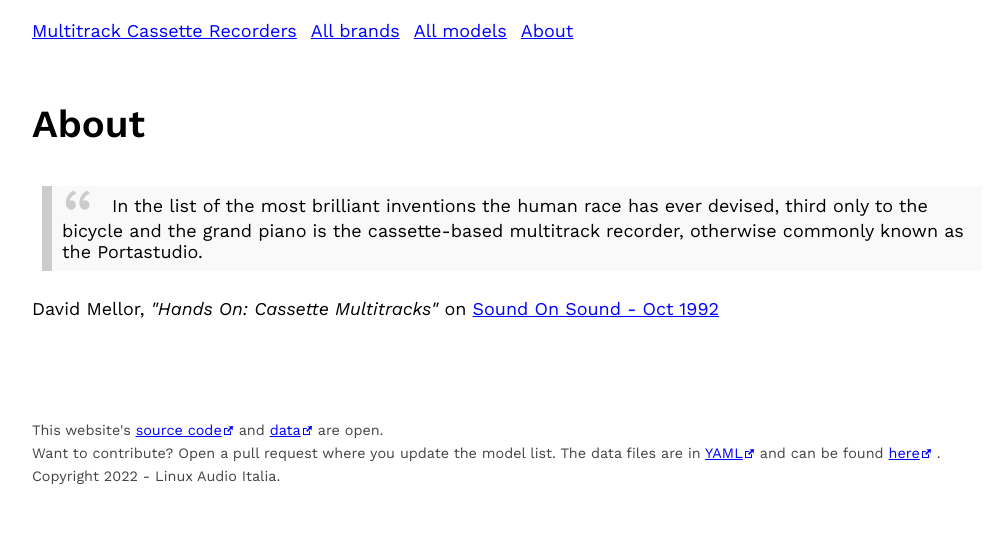
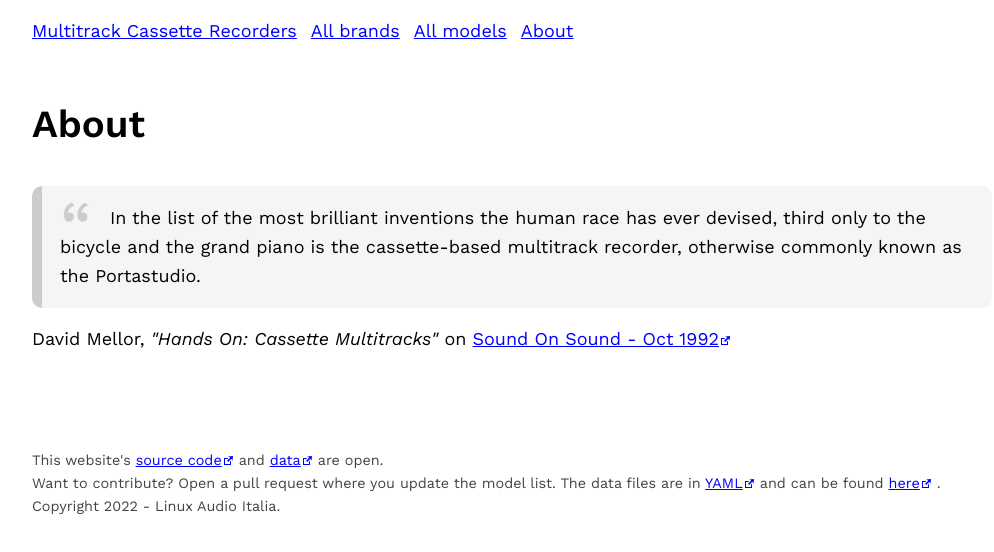
Before and after one commit to linux-audio-italia/multitrack-cassette-recorders, a Next.js app: page /about in a window 1280 px wide. Shown: the top 552 px of the page, without its empty margins (128-1122 px from the left). Built offline with nearby package versions, Linux system fonts and the light colour scheme.

Commit message:
Mini css adjustements for blockquote

```diff
--- a/pages/about.js
+++ b/pages/about.js
@@ -1,3 +1,5 @@
+import ExternalLink from "../components/ExternalLink";
+
 const About = () => (
   <article className="Page">
     <header className="Page-head">
@@ -14,9 +16,10 @@ const About = () => (
         <figcaption>
           David Mellor, <cite>&quot;Hands On: Cassette Multitracks&quot;</cite>{" "}
           on{" "}
-          <a href="http://www.muzines.co.uk/articles/hands-on-cassette-multitracks/9522">
-            Sound On Sound - Oct 1992
-          </a>
+          <ExternalLink
+            to="http://www.muzines.co.uk/articles/hands-on-cassette-multitracks/9522"
+            text="Sound On Sound - Oct 1992"
+          />
         </figcaption>
       </figure>
     </div>
--- a/styles/BrandCards.css
+++ b/styles/BrandCards.css
@@ -1,5 +1,5 @@
 .BrandCard > a {
-  background-color: var(--white-d);
+  background-color: var(--gray-2);
   border-radius: var(--air-xs);
   display: block;
   text-decoration: none;
--- a/styles/Page.css
+++ b/styles/Page.css
@@ -14,20 +14,24 @@
 }
 
 blockquote {
-  background: var(--white-a);
-  border-left: 10px solid var(--gray-c);
-  margin: 1.5em 10px;
-  padding: 0.5em 10px;
+  background: var(--gray-3);
+  border-left: 10px solid var(--gray);
+  border-radius: var(--air-xs);
+  padding: 1em;
   quotes: "\201C""\201D""\2018""\2019";
+  margin-bottom: var(--air);
+  line-height: 1.6;
 }
+
 blockquote:before {
-  color: var(--gray-c);
+  color: var(--gray);
   content: open-quote;
   font-size: 4em;
   line-height: 0.1em;
   margin-right: 0.25em;
   vertical-align: -0.4em;
 }
+
 blockquote p {
   display: inline;
 }
--- a/styles/variables.css
+++ b/styles/variables.css
@@ -3,10 +3,9 @@
   --black: #000;
   --black-l: #444;
   --white: #fff;
-  --white-a: #f9f9f9;
-  --white-d: #eee;
-  --gray-c: #ccc;
   --gray: #ccc;
+  --gray-2: #eee;
+  --gray-3: #f5f5f5;
   --hi: #00f;
   --hi-variant: #009;
 
```
